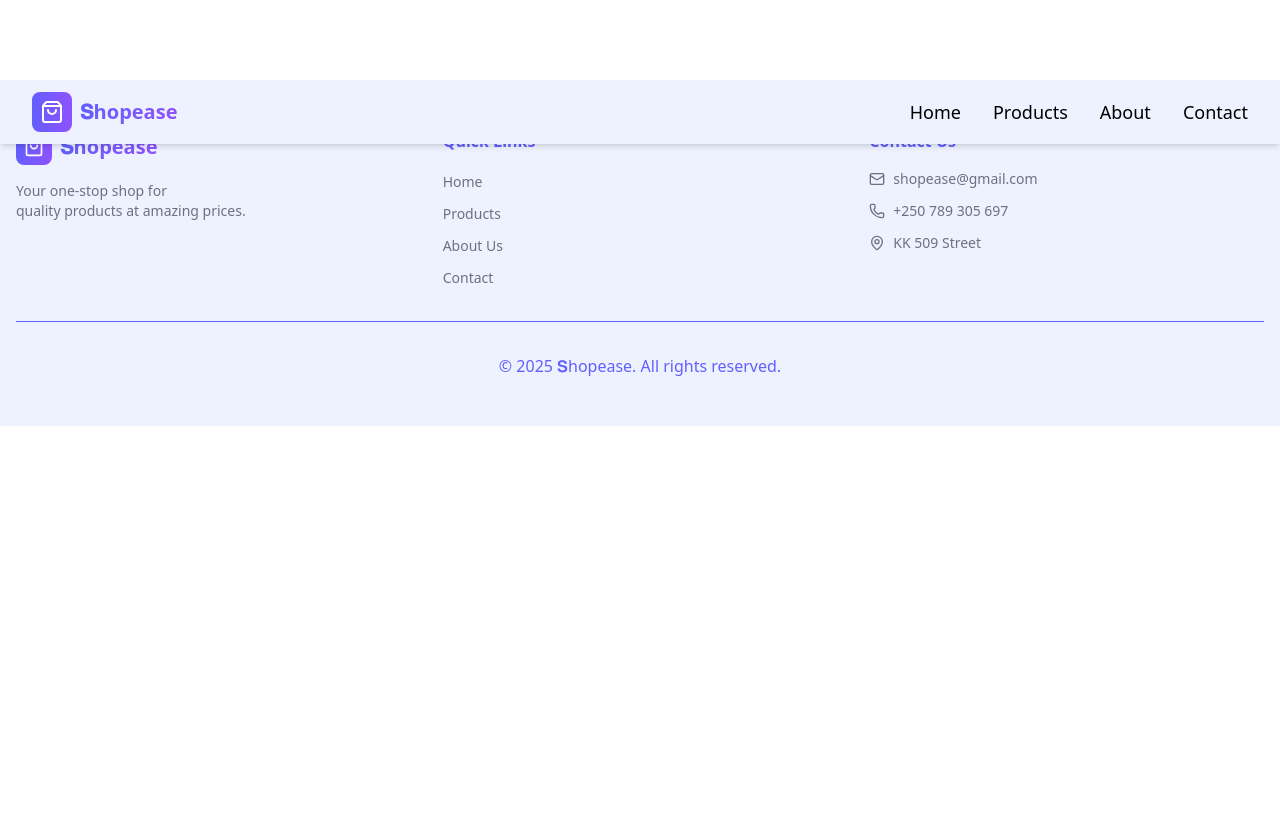
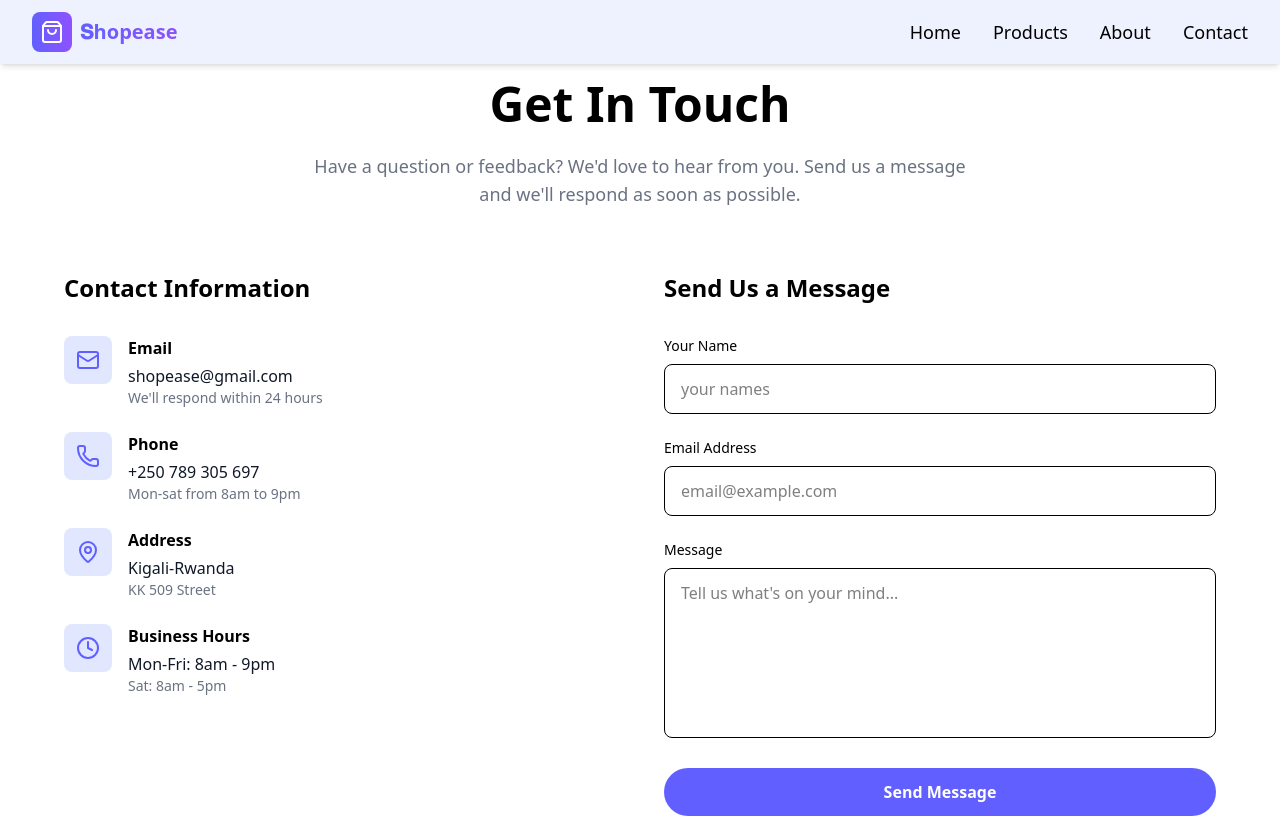
Before and after one commit to Iris-Ghislaine/ShopEase, a React (Vite) app in the folder shopEase/: page /contact in a window 1280 px wide. Shown: the top 818 px of the page. Built offline with nearby package versions, Linux system fonts and the light colour scheme.

Commit message:
Created contact page

```diff
--- a/shopEase/src/components/ProductCard.jsx
+++ b/shopEase/src/components/ProductCard.jsx
@@ -31,7 +31,7 @@ const ProductCard = ({ image, name, price }) => {
 
           <button
             onClick={handleAddToCart}
-            className="bg-indigo-500 hover:bg-indigo-400  px-4 py-2 rounded-lg font-medium flex items-center space-x-2 transition-colors"
+            className="bg-indigo-500 hover:bg-indigo-700  px-4 py-2 rounded-lg font-medium flex items-center space-x-2 transition-colors"
           >
             <ShoppingCart className="h-4 w-4 text-white" />
             <span className="text-white">Add</span>
--- a/shopEase/src/pages/Contact.jsx
+++ b/shopEase/src/pages/Contact.jsx
@@ -1,6 +1,150 @@
-function Contact(){
-    return(
-console.log('this is Contact')
-    )
-}
-export default Contact
+import { Mail, Phone, MapPin, Clock } from "lucide-react";
+import { useState } from "react";
+
+const Contact = () => {
+  const [formData, setFormData] = useState({
+    name: "",
+    email: "",
+    message: ""
+  });
+
+  const handleSubmit = (e) => {
+    e.preventDefault();
+    console.log("Form submitted:", formData);
+    alert(`Thank you for your message, ${formData.name}! We'll get back to you soon.`);
+    // Reset form
+    setFormData({ name: "", email: "", message: "" });
+  };
+
+  const handleChange = (e) => {
+    setFormData({
+      ...formData,
+      [e.target.name]: e.target.value
+    });
+  };
+
+  const contactInfo = [
+    {
+      icon: Mail,
+      title: "Email",
+      details: "shopease@gmail.com",
+      subtext: "We'll respond within 24 hours"
+    },
+    {
+      icon: Phone,
+      title: "Phone",
+      details: "+250 789 305 697",
+      subtext: "Mon-sat from 8am to 9pm"
+    },
+    {
+      icon: MapPin,
+      title: "Address",
+      details: "Kigali-Rwanda",
+      subtext: "KK 509 Street"
+    },
+    {
+      icon: Clock,
+      title: "Business Hours",
+      details: "Mon-Fri: 8am - 9pm",
+      subtext: "Sat: 8am - 5pm"
+    }
+  ];
+
+  return (
+    <div className="py-20">
+      <div className="container mx-auto px-4">
+        {/* Header */}
+        <div className="text-center mb-16">
+          <h1 className="text-4xl md:text-5xl font-bold mb-6">Get In Touch</h1>
+          <p className="text-lg text-gray-500 max-w-2xl mx-auto">
+            Have a question or feedback? We'd love to hear from you. Send us a message and we'll respond as soon as possible.
+          </p>
+        </div>
+
+        <div className="grid grid-cols-1 lg:grid-cols-2 gap-12 max-w-6xl mx-auto">
+          {/* Contact Information */}
+          <div>
+            <h2 className="text-2xl font-bold mb-8">Contact Information</h2>
+            <div className="space-y-6">
+              {contactInfo.map((info, index) => (
+                <div key={index} className="flex items-start space-x-4">
+                  <div className="bg-indigo-100 p-3 rounded-lg">
+                    <info.icon className="h-6 w-6 text-indigo-500" />
+                  </div>
+                  <div>
+                    <h3 className="font-semibold mb-1">{info.title}</h3>
+                    <p className="text-gray-900">{info.details}</p>
+                    <p className="text-sm text-gray-500">{info.subtext}</p>
+                  </div>
+                </div>
+              ))}
+            </div>
+          </div>
+
+          {/* Contact Form */}
+          <div>
+            <h2 className="text-2xl font-bold mb-8 ">Send Us a Message</h2>
+            <form onSubmit={handleSubmit} className="space-y-6">
+              <div>
+                <label htmlFor="name" className="block text-sm font-medium mb-2">
+                  Your Name
+                </label>
+                <input
+                  type="text"
+                  id="name"
+                  name="name"
+                  value={formData.name}
+                  onChange={handleChange}
+                  required
+                  className="w-full px-4 py-3 rounded-lg border border-input bg-background focus:outline-none focus:ring-1 focus:ring-indigo-500  transition-shadow"
+                  placeholder="your names"
+                />
+              </div>
+
+              <div>
+                <label htmlFor="email" className="block text-sm font-medium mb-2">
+                  Email Address
+                </label>
+                <input
+                  type="email"
+                  id="email"
+                  name="email"
+                  value={formData.email}
+                  onChange={handleChange}
+                  required
+                  className="w-full px-4 py-3 rounded-lg border focus:outline-none focus:ring-1 focus:ring-indigo-500 transition-shadow"
+                  placeholder="email@example.com"
+                />
+              </div>
+
+              <div>
+                <label htmlFor="message" className="block text-sm font-medium mb-2">
+                  Message
+                </label>
+                <textarea
+                  id="message"
+                  name="message"
+                  value={formData.message}
+                  onChange={handleChange}
+                  required
+                  rows={6}
+                  className="w-full px-4 py-3 rounded-lg border border-input  focus:outline-none focus:ring-1 focus:ring-indigo-500 transition-shadow resize-none"
+                  placeholder="Tell us what's on your mind..."
+                />
+              </div>
+
+              <button
+                type="submit"
+                className="w-full bg-indigo-500 hover:bg-indigo-700 text-white py-3 rounded-full font-semibold transition-colors items-center"
+              >
+                Send Message
+              </button>
+            </form>
+          </div>
+        </div>
+      </div>
+    </div>
+  );
+};
+
+export default Contact;
```
